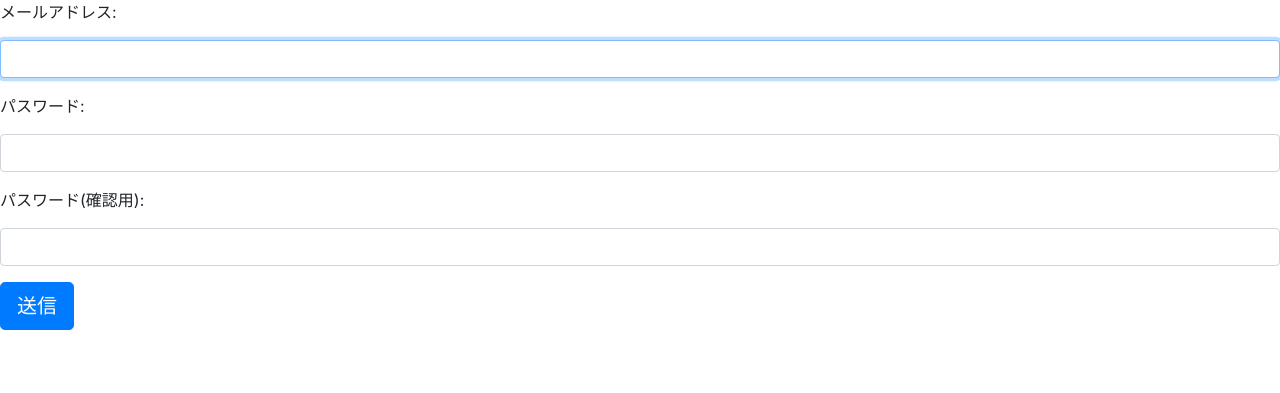
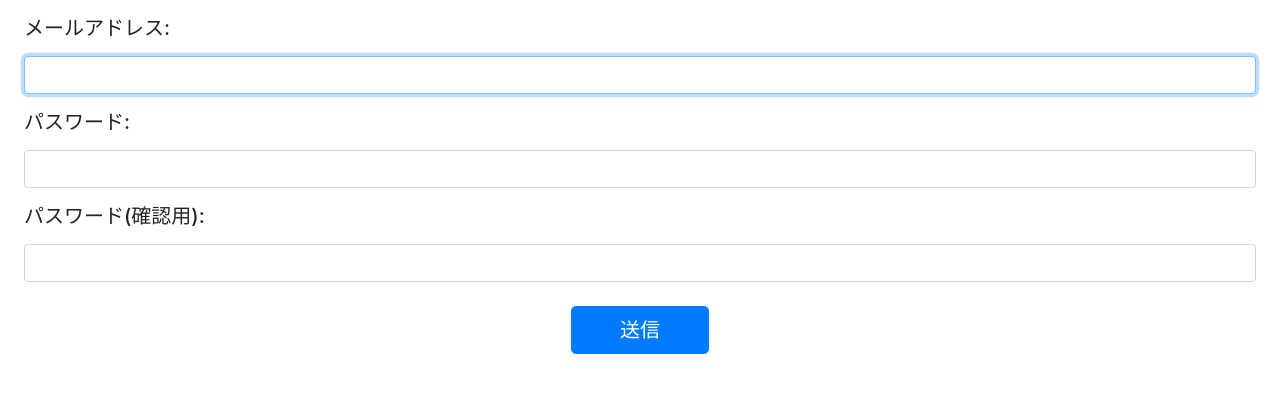
Before and after one commit to mokupuro/managment-app, a Django app: page /user_create/ in a window 1280 px wide. Shown: the part 56-449 px from the top of the page. Run offline with Django 3.2, Linux system fonts and the light colour scheme; some libraries are stand-ins or nearby versions.

Commit message:
会員登録画面のhtml

```diff
--- a/management-app/coursemanagement/managementapp/templates/user_create.html
+++ b/management-app/coursemanagement/managementapp/templates/user_create.html
@@ -3,13 +3,15 @@
 <form action="" method="POST">
     {{ form.non_field_errors }}
     {% for field in form %}
-    <div class="form-group">
-        <label for="{{ field.id_for_label }}">{{ field.label_tag }}</label>
+    <div class="form-group ml-4 mr-4 mt-3">
+        <label class = "h5" for="{{ field.id_for_label }}">{{ field.label_tag }}</label>
         {{ field }}
         {{ field.errors }}
     </div>
     {% endfor %}
     {% csrf_token %}
-    <button type="submit" class="btn btn-primary btn-lg">送信</button>
+ <div class = "text-center mt-4">
+    <button type="submit" class="btn btn-primary btn-lg pl-5 pr-5">送信</button>
+ </div>
 </form>
 {% endblock %}
```
